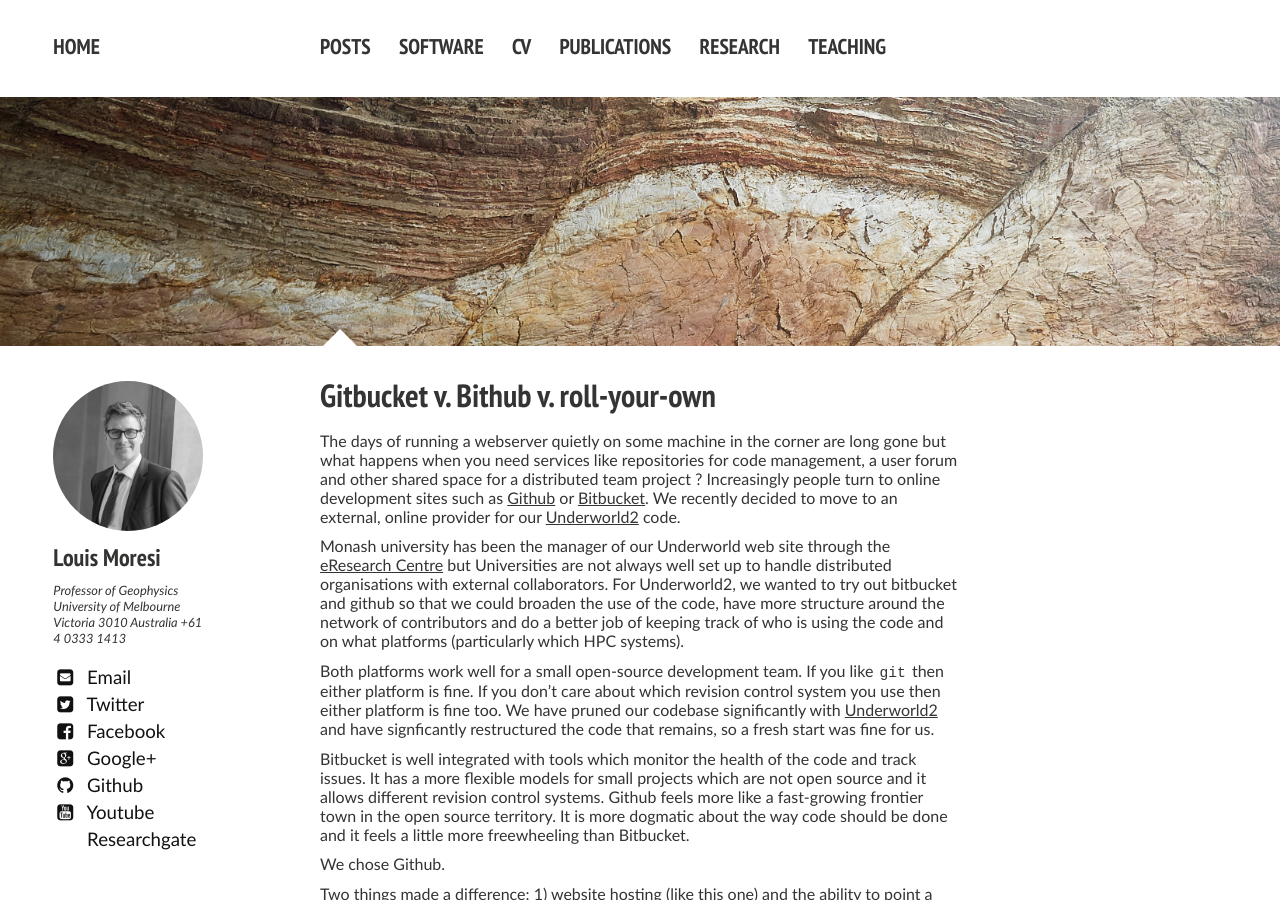
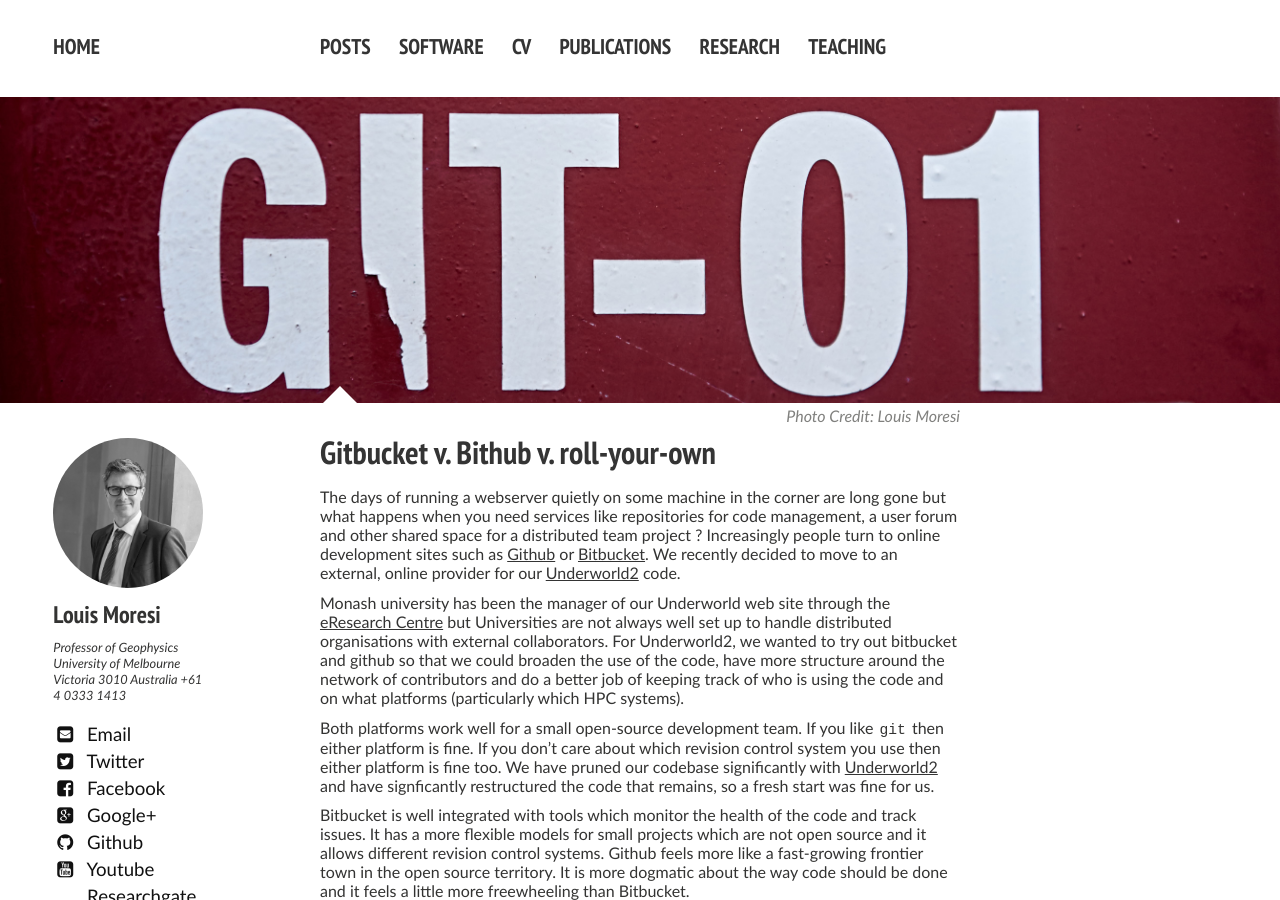
Before and after one commit to lmoresi/lmoresi.github.io, a Jekyll site: the page built from _posts/2015-09-09-Gitbucket-v-Bithub.md, in a window 1280 px wide and 900 px high. Built offline with Jekyll 4.4.1, drawn with Linux system fonts in a browser that asks for light colours; nearby versions of some CDN libraries; comment, search, counter and statistics services are not loaded; part of the change alters nothing that is shown.

Commit message:
Gitbucket Image

```diff
--- a/_posts/2015-09-09-Gitbucket-v-Bithub.md
+++ b/_posts/2015-09-09-Gitbucket-v-Bithub.md
@@ -5,9 +5,9 @@ date: 2015-09-09 12:00
 comments: true
 published: true
 categories: ['underworld']
-#image: # default is used if blank. Otherwise use images stored in the _images/posts folder
-#  feature: "posts/2015-05-03 10.01.27 HDR.png"
-#  credit: Louis Moresi
+image: # default is used if blank. Otherwise use images stored in the _images/posts folder
+  feature: "posts/Gitbucket.jpg"
+  credit: Louis Moresi
 ---
 
 The days of running a webserver quietly on some machine in the corner are long gone but what happens when you need services like repositories for code management, a user forum and other shared space for a distributed team project ? Increasingly people turn to online development sites such as [Github](http://www.github.com) or [Bitbucket](http://www.bitbucket.org). We recently decided to move to an external, online provider for our [Underworld2](/posts/underworld-2) code.
```
Also changed, not shown: images/posts/Gitbucket.jpg (added).
